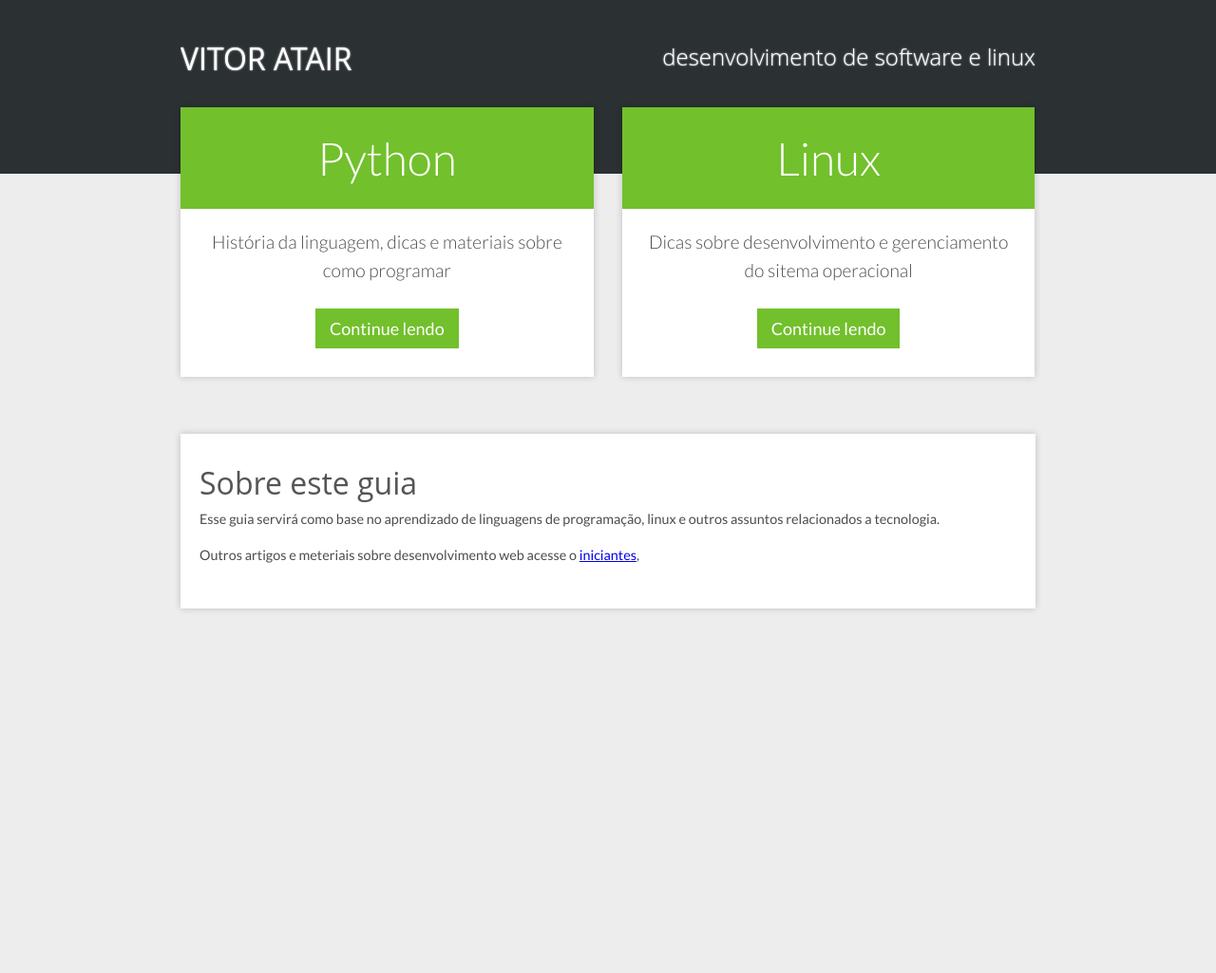
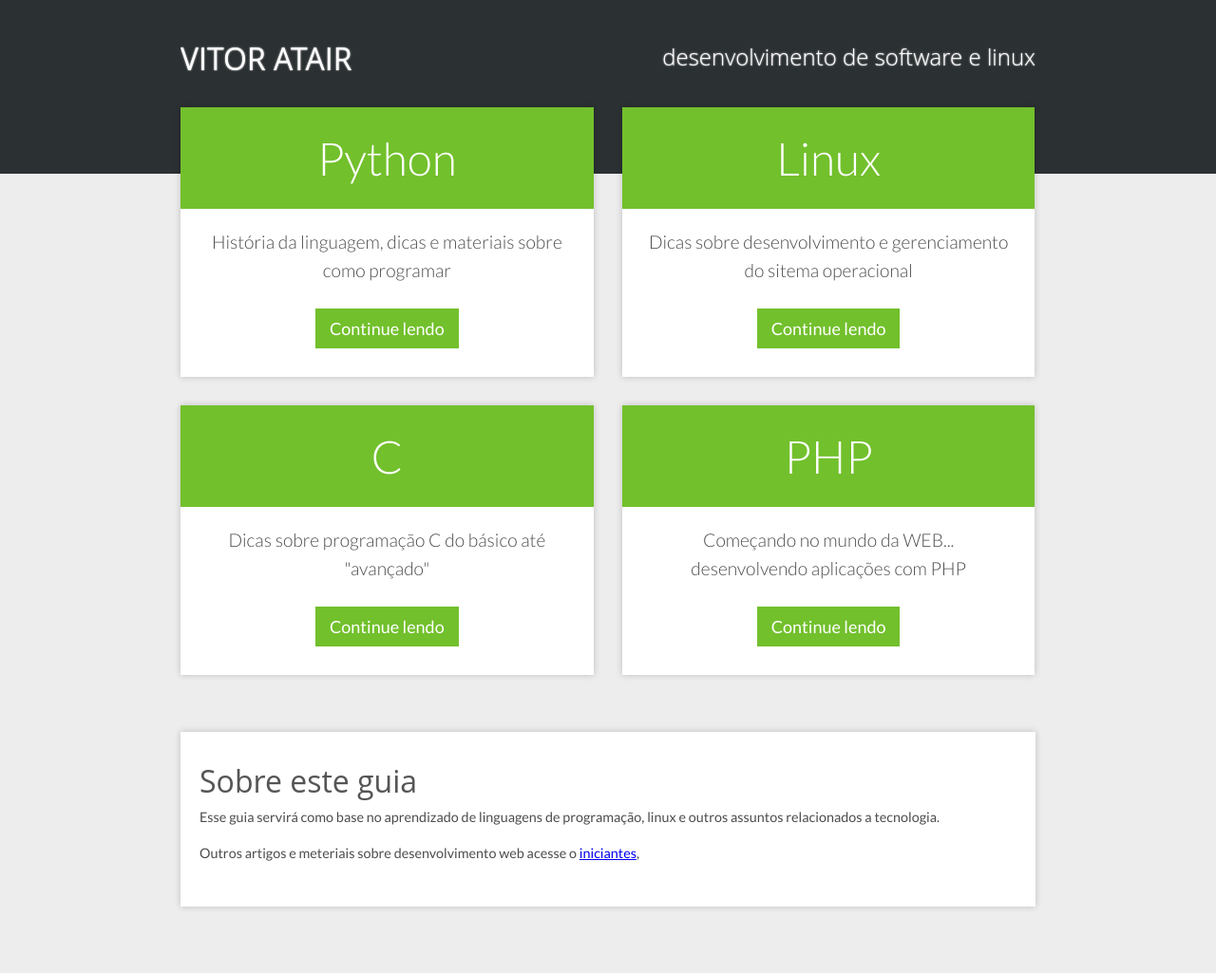
Before and after one commit to vitoratair/vitoratair.github.io, a Jekyll site: the page built from index.html, in a window 1280 px wide. Shown: the whole page at 95% size. Built offline with Jekyll 4.4.1, drawn with Linux system fonts in a browser that asks for light colours; nearby versions of some CDN libraries; Markdown is read by kramdown in place of the engine named in the settings; before the commit the page ends 900 px from its top, so only the background shows below that.

Commit message:
retirado diretório para CodeIgniter

```diff
--- a/assets/stylesheets/style.css
+++ b/assets/stylesheets/style.css
@@ -222,8 +222,8 @@ article img {max-width: 100%;}
   background-color: rgb(114, 192, 44);
 }
 
-.box.codeigniter-box:before {
-  content: "CodeIgniter";
+.box.c-box:before {
+  content: "C";
   background-color: rgb(114, 192, 44);
 }
 
--- a/index.html
+++ b/index.html
@@ -14,15 +14,15 @@ layout: base
     <a href="handbook/linux/" class="btn-u">Continue lendo</a>
   </div>
 
-<!--   <div class="box php-box">
-    <p>Começando no mundo da WEB com PHP</p>
+  <div class="box c-box">
+    <p>Dicas sobre programação C do básico até "avançado"</p>
+    <a href="handbook/c/" class="btn-u">Continue lendo</a>
+  </div>
+
+   <div class="box php-box">
+    <p>Começando no mundo da WEB...<br>desenvolvendo aplicações com PHP</p>
     <a href="handbook/php/" class="btn-u">Continue lendo</a>
   </div>
-
-  <div class="box codeigniter-box">
-    <p>Dicas e tutoriais sobre o framework CodeIgniter</p>
-    <a href="handbook/codeigniter/" class="btn-u">Continue lendo</a>
-  </div> -->
 
 </div>
 
```
Also changed, not shown: handbook/codeigniter/index.html (deleted, +0 -12 lines).
